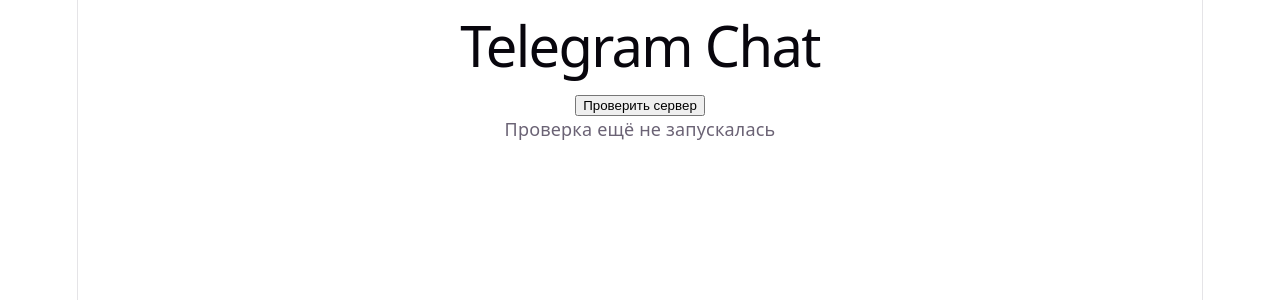
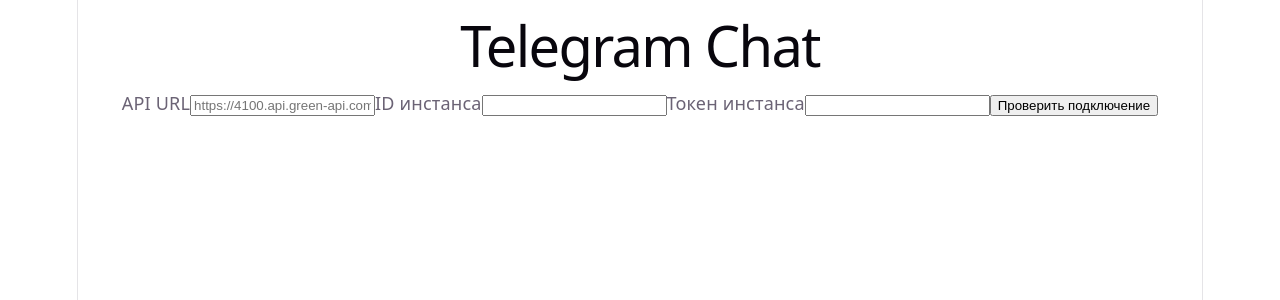
Before and after one commit to RusoBah/telegram-chat, a React (Vite) app in the folder client/: page / in a window 1280 px wide. Shown: the top 300 px of the page. Built offline with nearby package versions, Linux system fonts and the light colour scheme.

Commit message:
front: создана форма подключения

```diff
--- a/client/src/App.jsx
+++ b/client/src/App.jsx
@@ -1,31 +1,108 @@
 import { useState } from 'react';
 
+const stateLabels = {
+  authorized: 'Инстанс подключён и авторизован',
+  notAuthorized: 'Инстанс не авторизован',
+  starting: 'Инстанс запускается',
+  pendingPassword: 'Требуется пароль двухфакторной аутентификации',
+  suspended: 'Для аккаунта действуют временные ограничения',
+  blocked: 'Аккаунт заблокирован',
+};
 
 function App() {
-  const [status, setStatus] = useState('Проверка ещё не запускалась');
+  const [form, setForm] = useState({
+    apiUrl: '',
+    idInstance: '',
+    apiTokenInstance: '',
+  });
+  const [status, setStatus] = useState('');
+  const [isLoading, setIsLoading] = useState(false);
 
-  async function checkServer() {
-    setStatus('Проверка..');
+  const updateField = (event) => {
+    const {name, value} = event.target;
+
+    setForm((current) => ({
+      ...current,
+      [name]:value,
+    }));
+  }
+
+
+  const checkConnection = async (event) => {
+    event.preventDefault();
+    setIsLoading(true);
+    setStatus('Проверяем подключение...');
 
     try {
-      const response = await fetch('/api/health');
+      const response = await fetch('/api/connection/check', {
+        method: 'POST',
+        headers: { 'Content-Type': 'application/json' },
+        body: JSON.stringify(form),
+      });
+
+      const data = await response.json();
 
       if (!response.ok) {
-        throw new Error(`Ошибка HTTP: ${response.status}`);
+        throw new Error(data.error ?? 'Ошибка проверки');
       }
 
-      const data = await response.json();
-      setStatus(data.ok ? 'Сервер гуд' : 'Нежданчик');
-    } catch {
-      setStatus(`Не удалось подключиться: ${error.message}`);
+      setStatus(
+        stateLabels[data.stateInstance] ??
+          `Состояние инстанса: ${data.stateInstance}`,
+      );
+    } catch (error) {
+      setStatus(error.message);
+    } finally {
+      setIsLoading(false);
     }
   }
+
 
   return (
     <main>
       <h1>Telegram Chat</h1>
-      <button onClick={checkServer}>Проверить сервер</button>
-      <p>{status}</p>
+
+      <form onSubmit={checkConnection}>
+        <label>
+          API URL
+          <input
+            type="url"
+            name="apiUrl"
+            placeholder="https://4100.api.green-api.com"
+            value={form.apiUrl}
+            onChange={updateField}
+            required
+          />
+        </label>
+        <label>
+          ID инстанса
+          <input
+            name="idInstance"
+            value={form.idInstance}
+            onChange={updateField}
+            required
+          />
+        </label>
+
+        <label>
+          Токен инстанса
+          <input
+            name="apiTokenInstance"
+            type="password"
+            value={form.apiTokenInstance}
+            onChange={updateField}
+            required
+          />
+        </label>
+
+        <button type="submit" disabled={isLoading}>
+          {isLoading ? 'Проверяем...' : 'Проверить подключение'}
+        </button>
+      </form>
+
+      <p role="status">
+        {status}
+      </p>
     </main>
   );
 }
```
